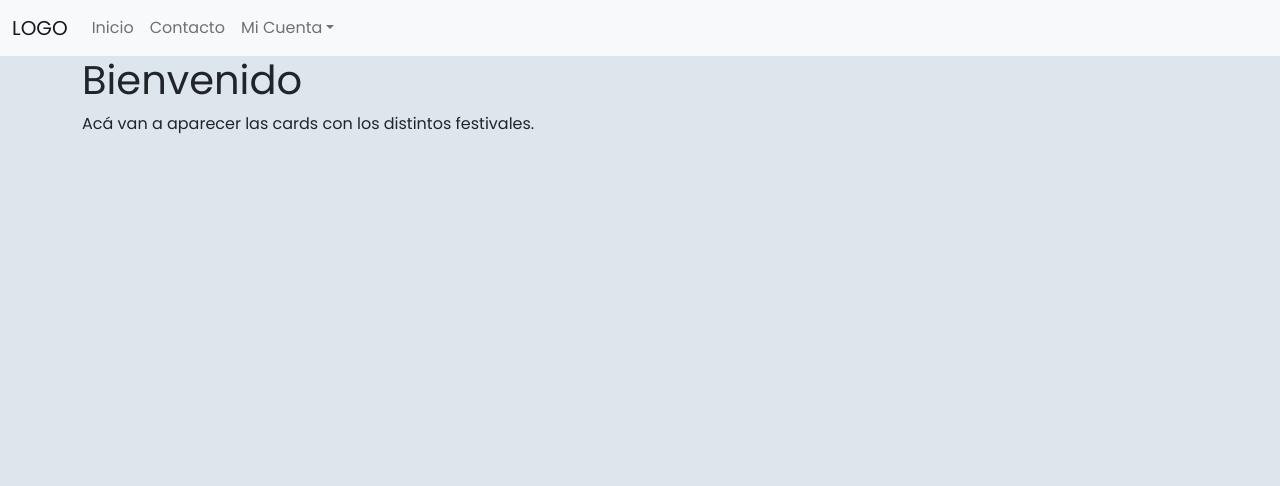
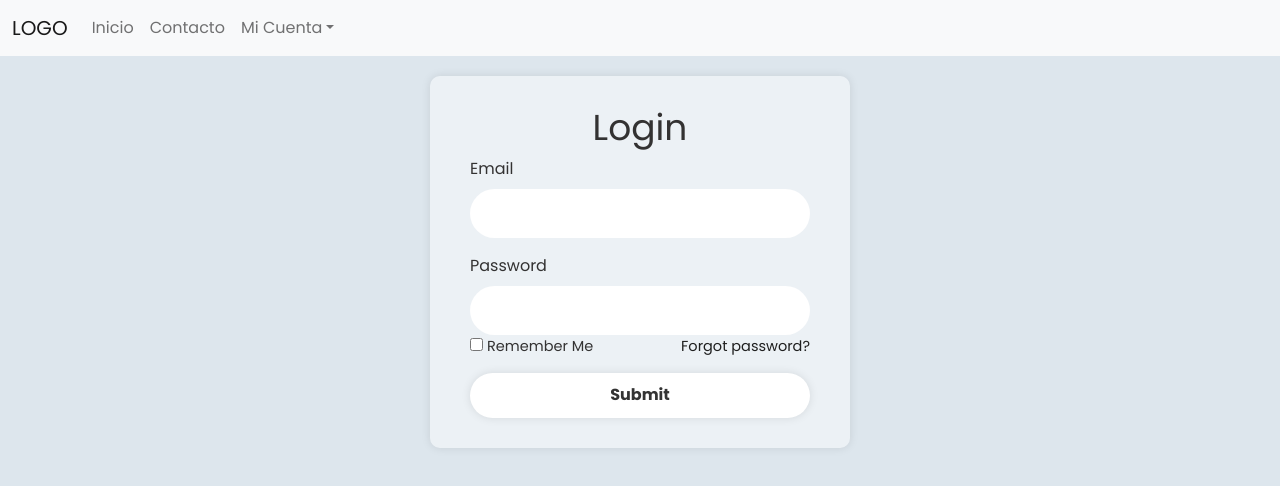
Before and after one commit to ElianaFlorencia/TP_Parcial_Plataformas_Supernova_Club, a React (Vite) app: page / in a window 1280 px wide. Shown: the top 486 px of the page. Built offline with nearby package versions, Linux system fonts and the light colour scheme.

Commit message:
feat: a new feat
implementación de la autenticación, rol de usuario.

```diff
--- a/src/App.jsx
+++ b/src/App.jsx
@@ -19,65 +19,33 @@ import  {Usuarios} from './components/Usuarios'
 //Contextos//
 import {AuthProvider} from './context/AuthContext'
 import { ProtectedRoute } from './context/ProtectedRoute'
-/*
-function App() {
-  const [count, setCount] = useState(0)
 
-  return (
-    <>
-      <div>
-        <a href="https://vitejs.dev" target="_blank">
-          <img src={viteLogo} className="logo" alt="Vite logo" />
-        </a>
-        <a href="https://react.dev" target="_blank">
-          <img src={reactLogo} className="logo react" alt="React logo" />
-        </a>
-      </div>
-      <h1>Vite + React</h1>
-      <div className="card">
-        <button onClick={() => setCount((count) => count + 1)}>
-          count is {count}
-        </button>
-        <p>
-          Edit <code>src/App.jsx</code> and save to test HMR
-        </p>
-      </div>
-      <p className="read-the-docs">
-        Click on the Vite and React logos to learn more
-      </p>
-    </>
-  )
-}
 
-export default App
-*/
 
 export const App = () => {
-
   return (
     <AuthProvider>
       <BrowserRouter>
         <Menu />
-        <div className= 'container'>
+        <div className='container'>
           <Routes>
-              <Route  path='/' element= {<Inicio />} />
-              <Route  path='/Contacto' element= {<Contacto/>} />
-              <Route  path='/MiCuenta' element= {<Micuenta/>} />
-              <Route  path='/Login' element= {<Login/>} />
-              <Route  path='/Dashboard' element= {
-                <ProtectedRoute>
-                  <Dashboard/>
+            <Route path='/' element={<Login />} />
+            <Route path='/Contacto' element={<Contacto />} />
+            <Route path='/MiCuenta' element={<Micuenta />} />
+            <Route path='/Inicio' element={<Inicio />} />
+            <Route path='/Dashboard' element={
+              <ProtectedRoute role="admin">
+                <Dashboard />
               </ProtectedRoute>
-
-
             } />
-
-              <Route path='/Usuarios' element={<Usuarios />} />
-
+            <Route path='/Usuarios' element={
+              <ProtectedRoute role="admin">
+                <Usuarios />
+              </ProtectedRoute>
+            } />
           </Routes>
         </div>
       </BrowserRouter>
     </AuthProvider>
   )
-
 }
--- a/src/components/Login.jsx
+++ b/src/components/Login.jsx
@@ -2,31 +2,44 @@
 import { useAuth } from "../context/AuthContext"
 import { useNavigate } from "react-router-dom";
 import '../styles/Login.css'
-
+import { useState } from 'react';
 
 export const Login = () => {
 
     const {login} = useAuth();
     const navigate = useNavigate();
+    const [email, setEmail] = useState('');
+    const [password, setPassword] = useState('');
 
     const handlerLogin = () => {
-        login();
-        navigate ("/Dashboard")
-    }
+        login(email, password)
+          .then((user) => {
+            if (user.role === 'admin') {
+              navigate("/Dashboard");
+            } else if (user.role === 'user') {
+              navigate("/Inicio");
+            } else {
+              alert('Role no válido');
+            }
+          })
+          .catch((error) => {
+            alert('Credenciales incorrectas');
+          });
+      };
 
     return (
         <div className = 'wrapper'>
-            <form onSubmit= {(e) => e.preventDefault()}>
+            <form onSubmit= {(e) => {e.preventDefault(); handlerLogin(); }}>
                 <h2>Login</h2>
 
                 <div className="input-box mb-3">
                     <label htmlFor="exampleInputEmail1" className="form-label">Email</label>
-                    <input type="email" className="form-control" id="exampleInputEmail1" aria-describedby="emailHelp"/>
+                    <input type="email" className="form-control" id="exampleInputEmail1" aria-describedby="emailHelp" value={email} onChange={(e) => setEmail(e.target.value)}/>
 
                 </div>
                 <div className="input-box mb-3">
                     <label htmlFor="exampleInputPassword1" className="form-label">Password</label>
-                    <input type="password" className="form-control" id="exampleInputPassword1"/>
+                    <input type="password" className="form-control" id="exampleInputPassword1" value={password} onChange={(e) => setPassword(e.target.value)}/>
                 </div>
 
                 <div className="remember-forgot">
@@ -34,7 +47,7 @@ export const Login = () => {
                     <a href="#"> Forgot password?</a>
                 </div>
 
-                <button type="submit" class="btn btn-primary" onClick={handlerLogin}>Submit</button>
+                <button type="submit" class="btn btn-primary" >Submit</button>
 
                {/* <div className="register-link">
                     <p>Don't have an account? <a href="#">Register</a></p>
@@ -44,3 +57,5 @@ export const Login = () => {
     )
 
 }
+
+export default Login;
--- a/src/context/AuthContext.jsx
+++ b/src/context/AuthContext.jsx
@@ -1,28 +1,38 @@
-import { createContext, useContext, useState } from "react";
+import React, { createContext, useContext, useState } from 'react';
 
-const AuthContext = createContext ();
+const AuthContext = createContext();
 
-export const AuthProvider = ({children}) => {
+export const AuthProvider = ({ children }) => {
+  const [user, setUser] = useState(null);
 
-    const [logueado, setLogueado] = useState (false);
+  const login = (email, password) => {
+    return new Promise((resolve, reject) => {
+      // Simulación de autenticación
+      if (email === 'admin@example.com' && password === 'admin') {
+        const user = { email, role: 'admin' };
+        setUser(user);
+        resolve(user);
+      } else if (email === 'user@example.com' && password === 'user') {
+        const user = { email, role: 'user' };
+        setUser(user);
+        resolve(user);
+      } else {
+        reject('Credenciales incorrectas');
+      }
+    });
+  };
 
-    const login = () => {
-        setLogueado (true);
-    }
+  const logout = () => {
+    setUser(null);
+  };
 
-    const logout = () => {
-        setLogueado (false);
-    }
-
-    return (
-         <AuthContext.Provider value= {{logueado, login, logout}} >
-            { children }
-         </AuthContext.Provider>
-
-    )
-}
+  return (
+    <AuthContext.Provider value={{ user, login, logout }}>
+      {children}
+    </AuthContext.Provider>
+  );
+};
 
 export const useAuth = () => {
-    return useContext (AuthContext);
-
-}
+  return useContext(AuthContext);
+};
--- a/src/context/ProtectedRoute.jsx
+++ b/src/context/ProtectedRoute.jsx
@@ -1,17 +1,17 @@
 import { useAuth } from "../context/AuthContext"
 import { Navigate } from "react-router-dom";
 
-export const ProtectedRoute = ( {children}) => {
+export const ProtectedRoute = ( {children, role}) => {
 
-    const { logueado } = useAuth();
+    const { user } = useAuth();
 
-    if (logueado){
+    if (!user) {
+        return <Navigate to="/" />;
+      }
 
+      if (role && user.role !== role) {
+        return <Navigate to="/Inicio" />;
+      }
 
-        return children
-    } else {
-        return <Navigate to= "/Login" />
-    }
-
-
-}
+      return children;
+    };
```
Lines whose indentation alone changed are shown as unchanged.
